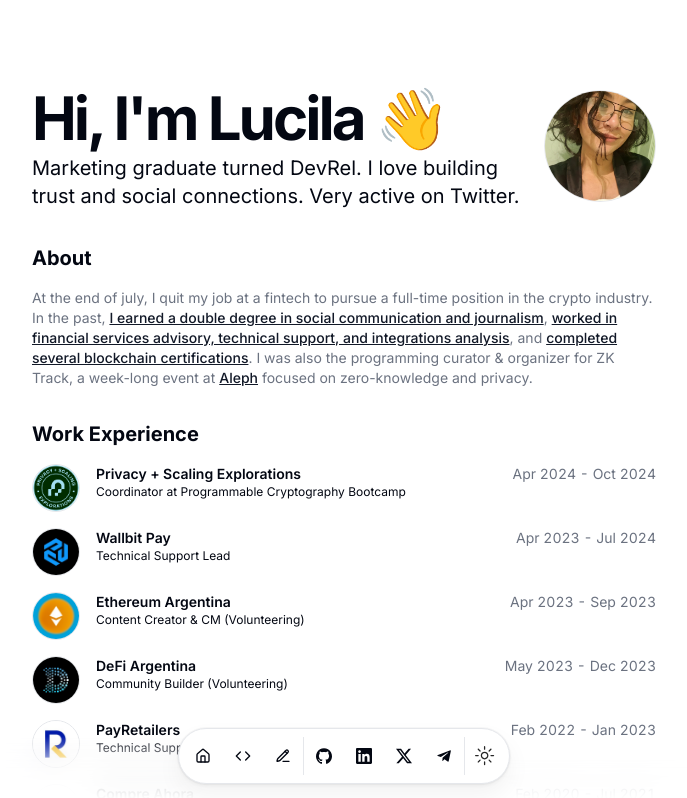
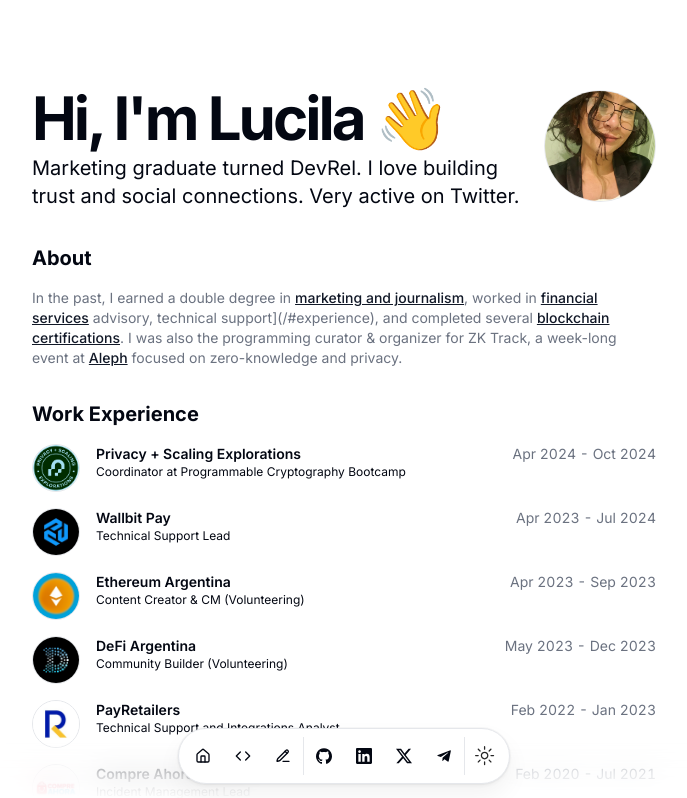
Before and after one commit to lucilapastore/landing-page, a Next.js app: page / in a window 1280 px wide. Shown: the top 798 px of the page, without its empty margins (296-983 px from the left). Built offline with nearby package versions, Linux system fonts and the light colour scheme.

Commit message:
fix: summarize the biography

```diff
--- a/src/data/resume.tsx
+++ b/src/data/resume.tsx
@@ -10,7 +10,7 @@
   description:
     "Marketing graduate turned DevRel. I love building trust and social connections. Very active on Twitter.",
   summary:
-    "At the end of july, I quit my job at a fintech to pursue a full-time position in the crypto industry. In the past, [I earned a double degree in social communication and journalism](/#education), [worked in financial services advisory, technical support, and integrations analysis](/#experience), and [completed several blockchain certifications](/#projects). I was also the programming curator & organizer for ZK Track, a week-long event at [Aleph](https://www.aleph.crecimiento.build/) focused on zero-knowledge and privacy.",
+    "In the past, I earned a double degree in [marketing and journalism](/#education), worked in [financial services](/#experience) advisory, technical support](/#experience), and completed several [blockchain certifications](/#projects). I was also the programming curator & organizer for ZK Track, a week-long event at [Aleph](https://www.aleph.crecimiento.build/) focused on zero-knowledge and privacy.",
   avatarUrl: "/me.png",
   skills: [
     "JavaScript",
```
